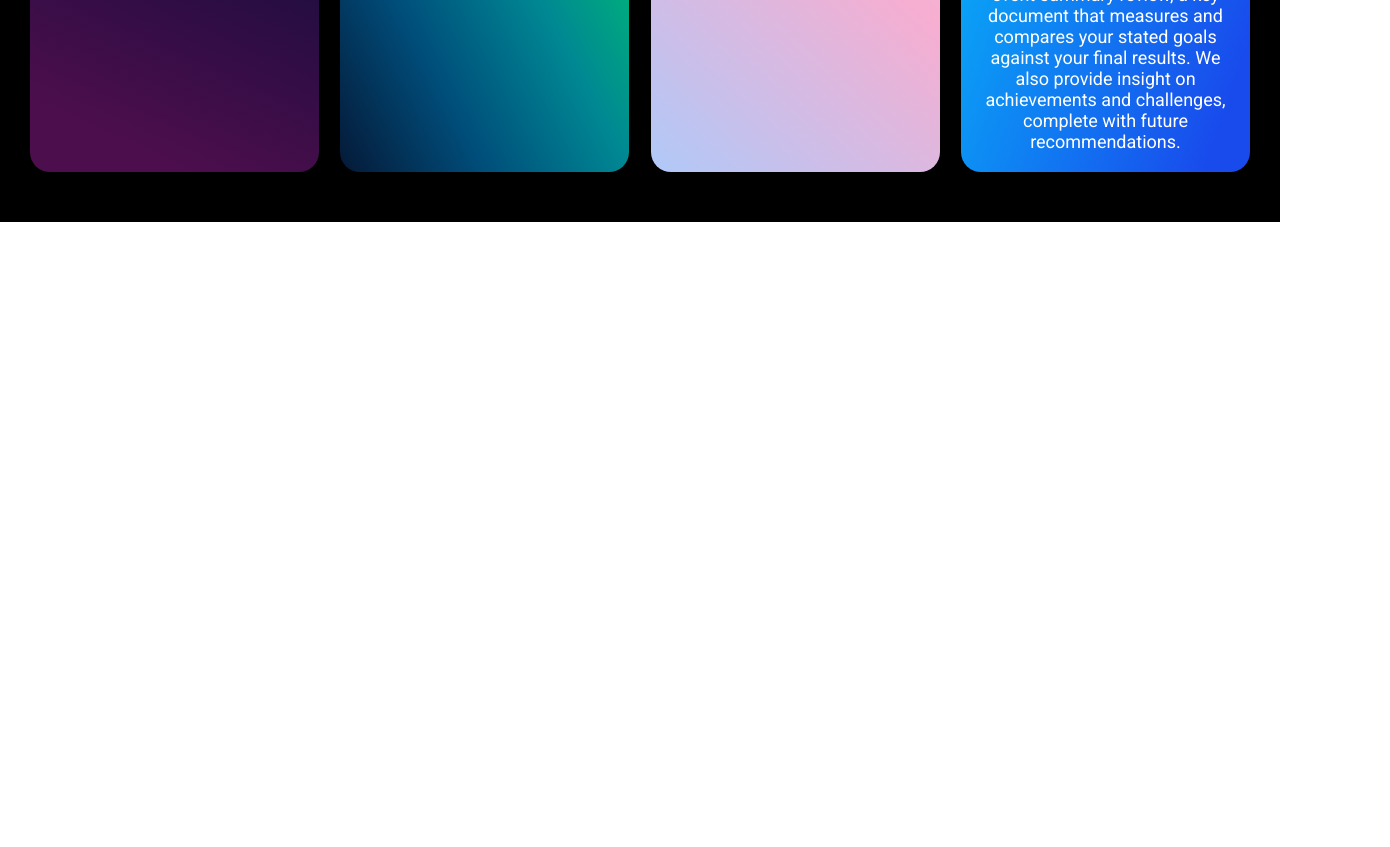
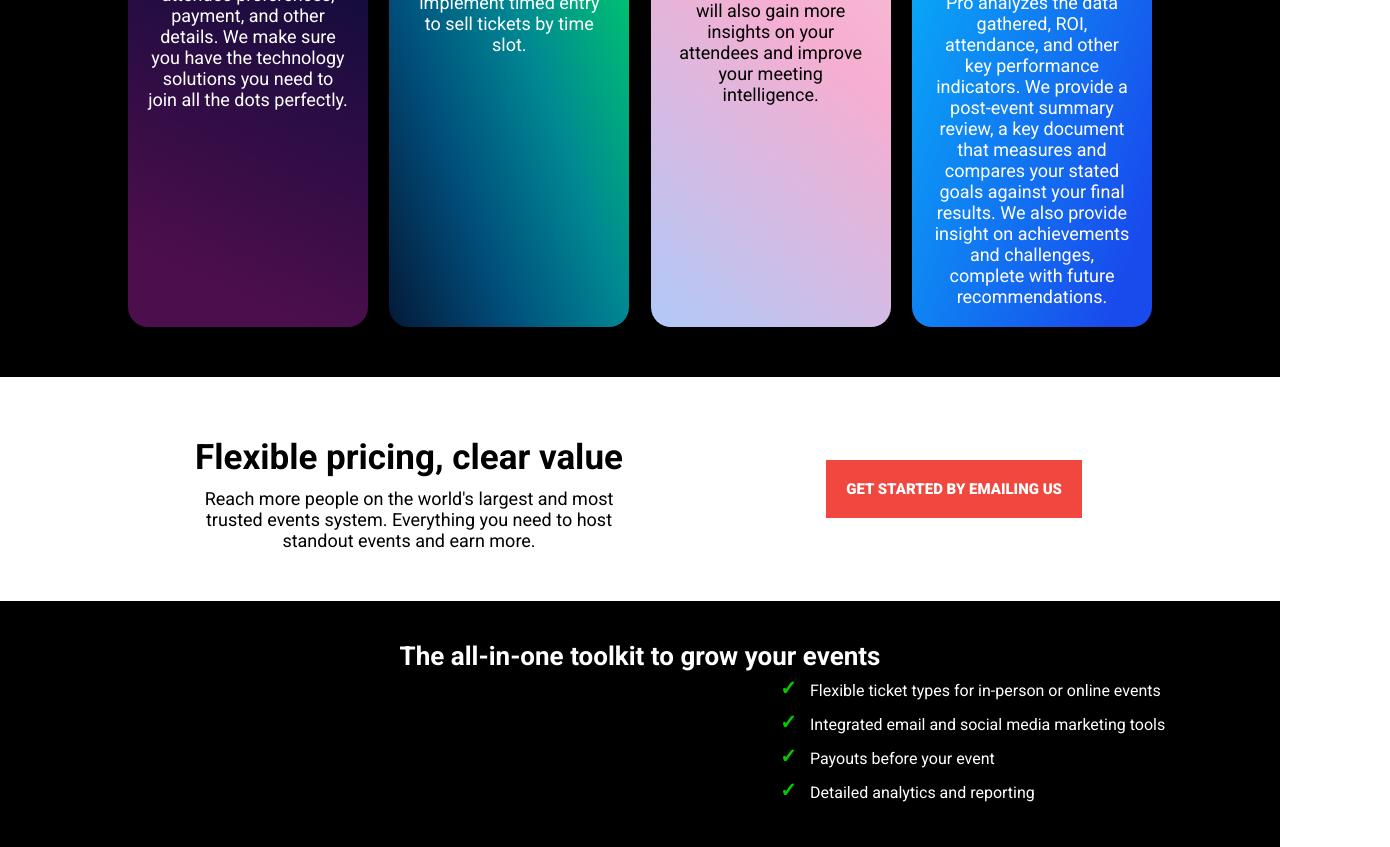
Before and after one commit to pastor-canayo/event_planner_pro, a plain HTML site: page index.html in a window 1280 px wide. Shown: the part 2257-3104 px from the top of the page, 1390 px wide, since content can reach past the window. Before the commit the page ends 2479 px from the top, so only its background shows below. Drawn offline with Linux system fonts and the light colour scheme; a web font is replaced by a local one.

Commit message:
Added the last couple sections Pricing and Grow

```diff
--- a/index.html
+++ b/index.html
@@ -84,6 +84,26 @@
 			</div>
 		</article>
 	</section>
+
+	<section class="pricing">
+		<div class="pricing-content">
+			<h2>Flexible pricing, clear value</h2>
+			<p>Reach more people on the world's largest and most trusted events system. Everything you need to host standout events and earn more.</p>
+		</div>
+		<div class="contact">
+			<a href="mailto: pastorcanayo@hotmail.com" class="btn">Get started by emailing us</a>
+		</div>
+	</section>
+
+	<section class="grow">
+		<h2>The all-in-one toolkit to grow your events</h2>
+		<ul class="check unstyle primary">
+            <li>Flexible ticket types for in-person or online events</li>
+            <li>Integrated email and social media marketing tools</li>
+            <li>Payouts before your event</li>
+            <li>Detailed analytics and reporting</li>
+          </ul>
+	</section>
 	<script src="js/main.js"></script>
 </body>
 </html>
--- a/styles/main.css
+++ b/styles/main.css
@@ -180,6 +180,64 @@ h1, p{
 }
 /*
 =================
+  Pricing
+=================
+*/
+.pricing{
+	padding: 30px;
+}
+.pricing-content, .contact{
+	text-align: center;
+}
+.pricing-content h2{
+	font-size: 26px;
+	padding: 10px;
+}
+.pricing-content p{
+	color: #000;
+	font-size: 18px;
+}
+.btn{
+	display: block;
+	margin: 20px;
+	padding: 20px;
+	background: #f0483e;
+	color: #fff;
+	font-size: 15px;
+	text-transform: uppercase;
+	font-weight: 900;
+}
+/*
+=================
+  Grow
+=================
+*/
+.grow{
+	padding: 30px;
+	background: #000;
+}
+.grow h2{
+	font-size: 26px;
+	padding: 10px;
+	text-align: center;
+	color: #fff;
+}
+li{
+	color: #fff;
+}
+.unstyle{list-style: none;}
+.unstyle li{position: relative; padding-left: 30px; margin-bottom: 15px;}
+.primary li:before{
+	 color: rgb(0,204,0);
+	 position: absolute;
+	 content: "\2713";
+	 left: 0;
+	 font-size: 20px;
+	 top: -.3rem;
+	font-weight: 900;
+}
+/*
+=================
   Media Queries
 =================
 */
@@ -236,7 +294,16 @@ h1, p{
    }
    .card{
    		flex: 0 0 calc(50% - 1rem);
-
+   }
+   .pricing{
+   		padding: 50px;
+   }
+   .btn{
+   		display: inline-block;
+   }
+   ul li{
+   		width: 50%;
+   		margin: 0 auto;
    }
 }
 @media screen and (min-width: 992px){
@@ -245,9 +312,11 @@ h1, p{
 		margin: auto 0;
 	}
 	.main-container{
+
 		display: flex;
 		justify-content: space-between;
 		align-items: center;
+		padding-bottom: 50px;
 	}
 	.show-case-container h2{
 		font-size: 40px;
@@ -258,12 +327,36 @@ h1, p{
 		font-size: 50px;
 		padding: 60px;
 	}
+	.cards-container{
+		width: 80vw;
+		margin: 0 auto;
+	}
 	.card{
    		flex: 0 0 calc(25% - 1rem);
-
    }
    .cards-events h3{
    		font-size: 40px;
    }
+	.pricing{
+		width: 80vw;
+		margin: 0 auto ;
+		display: flex;
+		justify-content: space-between;
+		align-items: center;
+	}
+	.pricing-content{
+		width: 50%;
+		margin: auto 0;
+	}
+	.pricing-content h2{
+		font-size: 35px;
+	}
+	.pricing-content p{
+		font-size: 18px;
+	}
+	ul li{
+		margin-left: 750px;
+
+	}
 
 }
```
